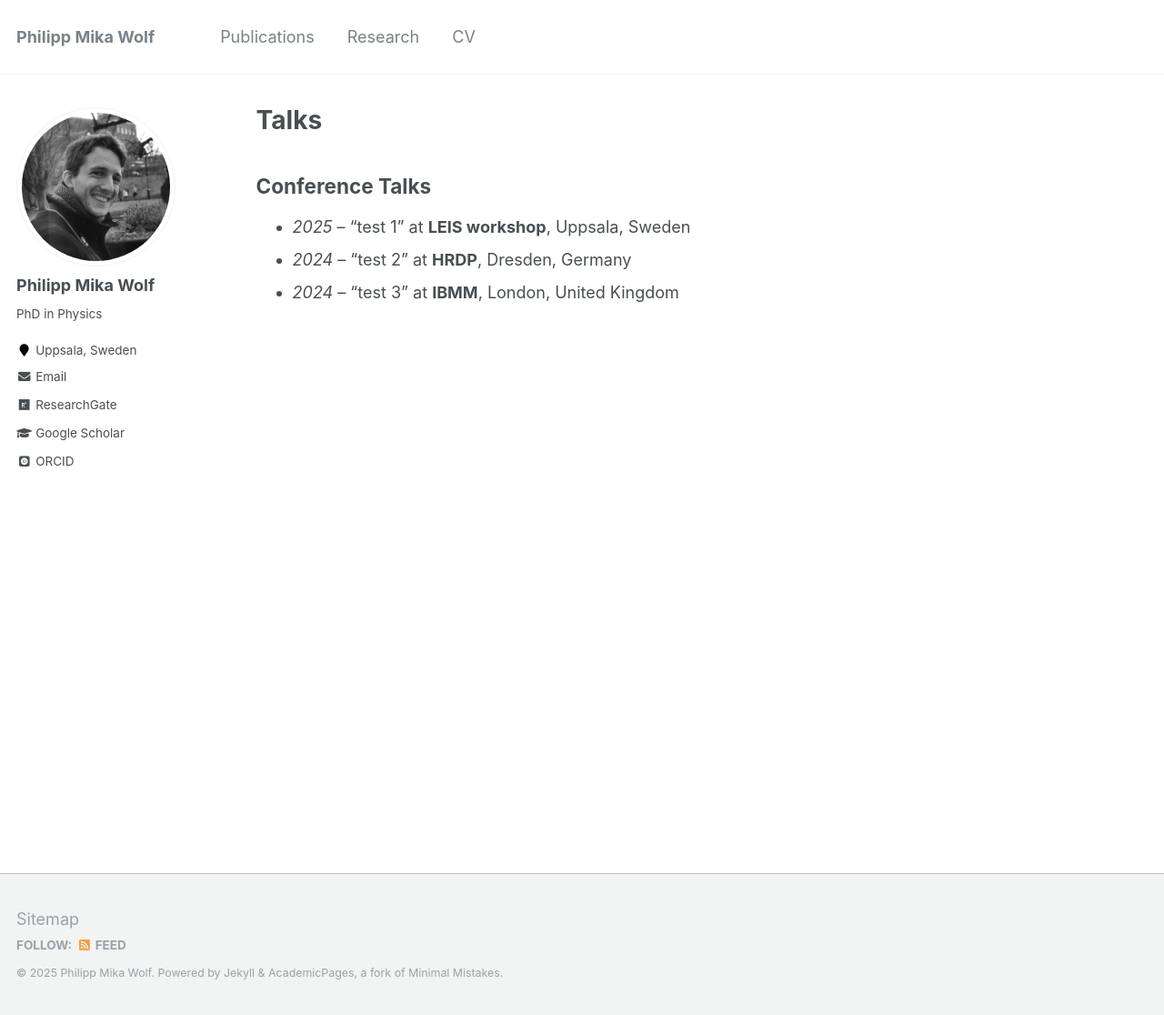
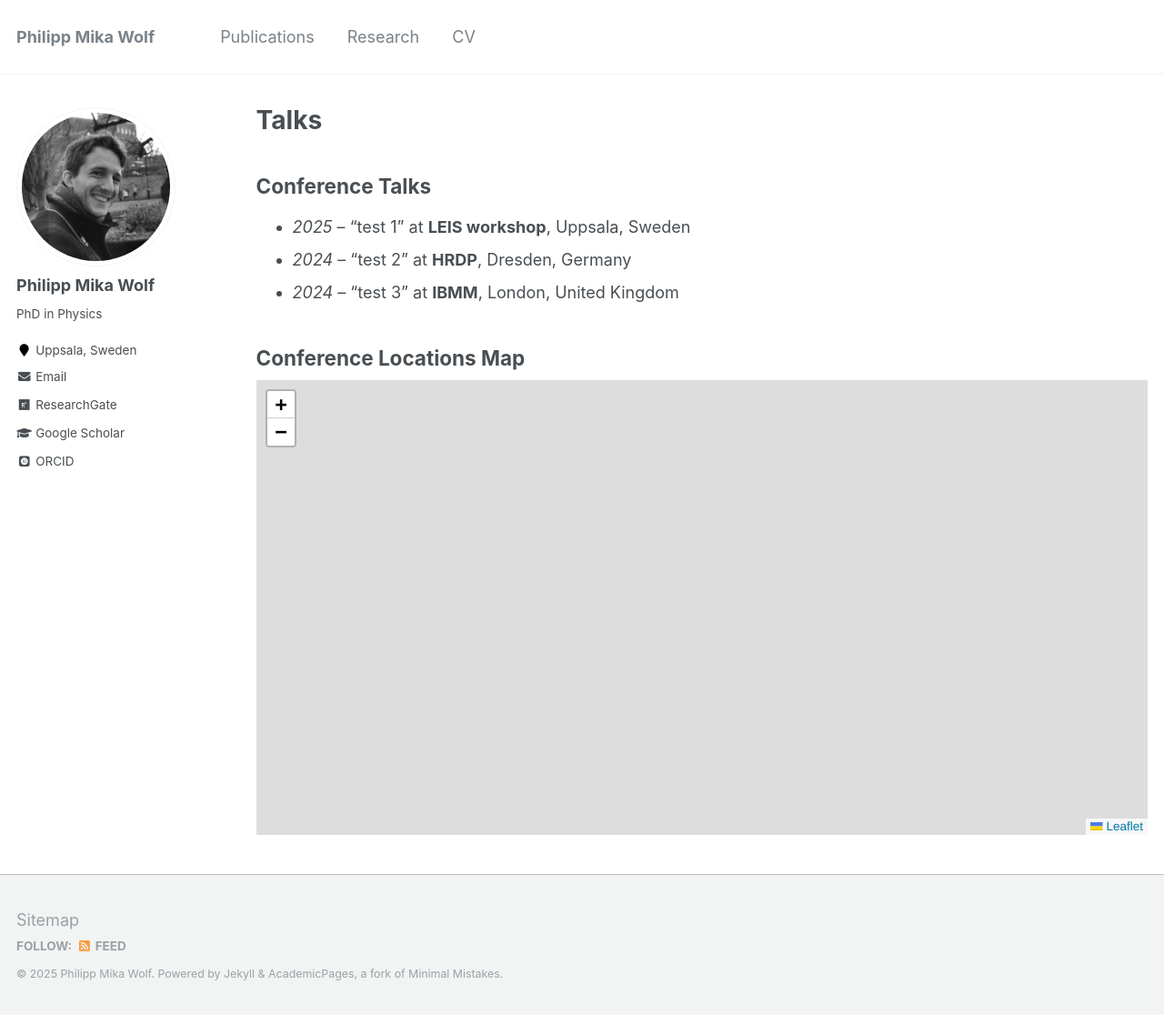
Before and after one commit to philipp-mika-wolf/philipp-mika-wolf.github.io, a Jekyll site: the page built from _pages/talks.md, in a window 1280 px wide and 1116 px high. Shown: the whole window at 91% size. Built offline with Jekyll 4.4.1, drawn with Linux system fonts in a browser that asks for light colours; some web fonts are replaced; some of the changed lines change nothing that is shown.

Commit message:
Update talks.md added map

```diff
--- a/_pages/talks.md
+++ b/_pages/talks.md
@@ -10,3 +10,30 @@
 - *2025* – “test 1” at **LEIS workshop**, Uppsala, Sweden
 - *2024* – “test 2” at **HRDP**, Dresden, Germany
 - *2024* – “test 3” at **IBMM**, London, United Kingdom
+
+## Conference Locations Map
+
+<div id="map" style="height: 500px;"></div>
+
+<link rel="stylesheet" href="https://unpkg.com/leaflet/dist/leaflet.css" />
+<script src="https://unpkg.com/leaflet/dist/leaflet.js"></script>
+
+<script>
+  var map = L.map('map').setView([20,0], 2); // World view
+
+  L.tileLayer('https://{s}.tile.openstreetmap.org/{z}/{x}/{y}.png', {
+    attribution: '© OpenStreetMap contributors'
+  }).addTo(map);
+
+  // Add markers for each talk
+  var talks = [
+    { title: "test 1", event: "LEIS workshop", location: "Uppsala, Sweden", coords: [59.837510, 17.647830] },
+    { title: "test 2", event: "HRDP", location: "Dresden, Germany", coords: [51.062429, 13.950421] },
+    { title: "test 3", event: "IBMM", location: "London, UK", coords: [51.522993, -0.040866] }
+  ];
+
+  talks.forEach(function(talk) {
+    L.marker(talk.coords).addTo(map)
+      .bindPopup("<b>" + talk.title + "</b><br/>" + talk.event + "<br/>" + talk.location);
+  });
+</script>
```
